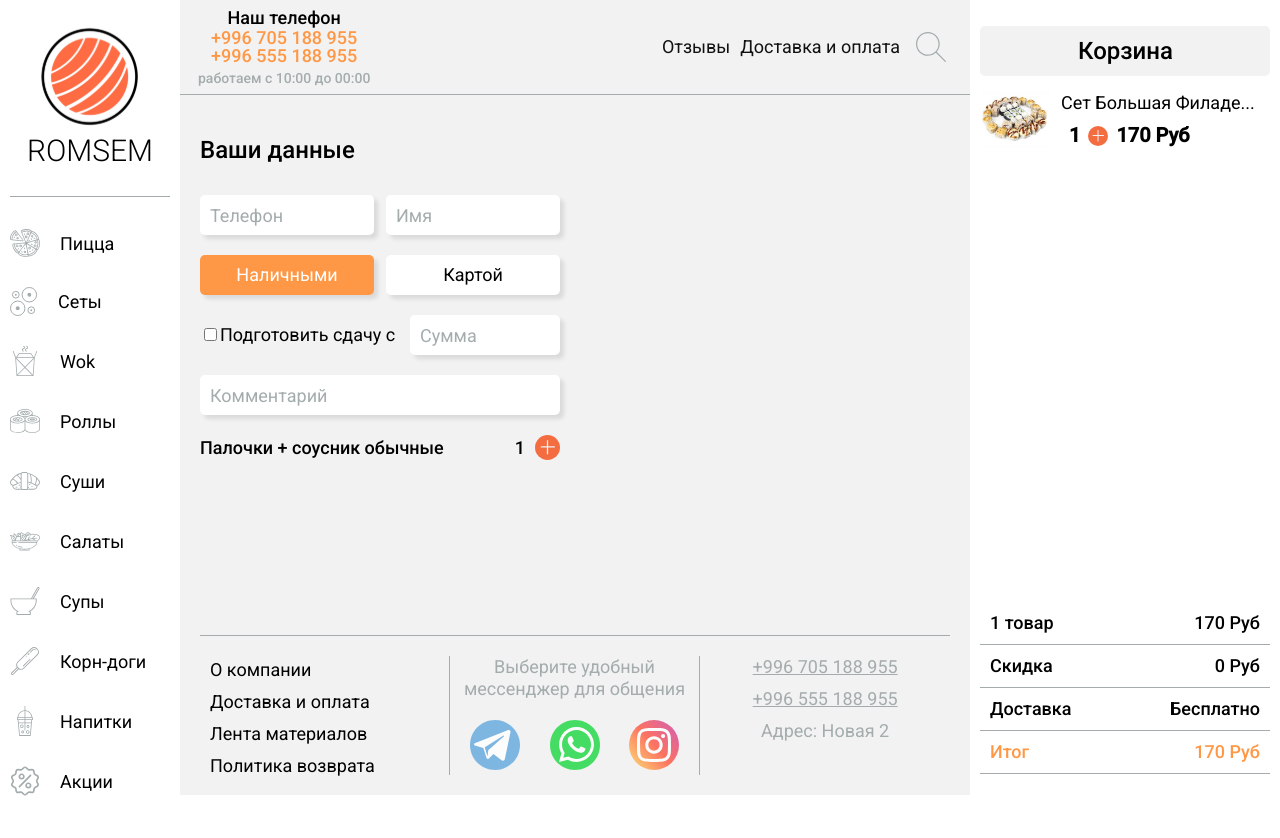
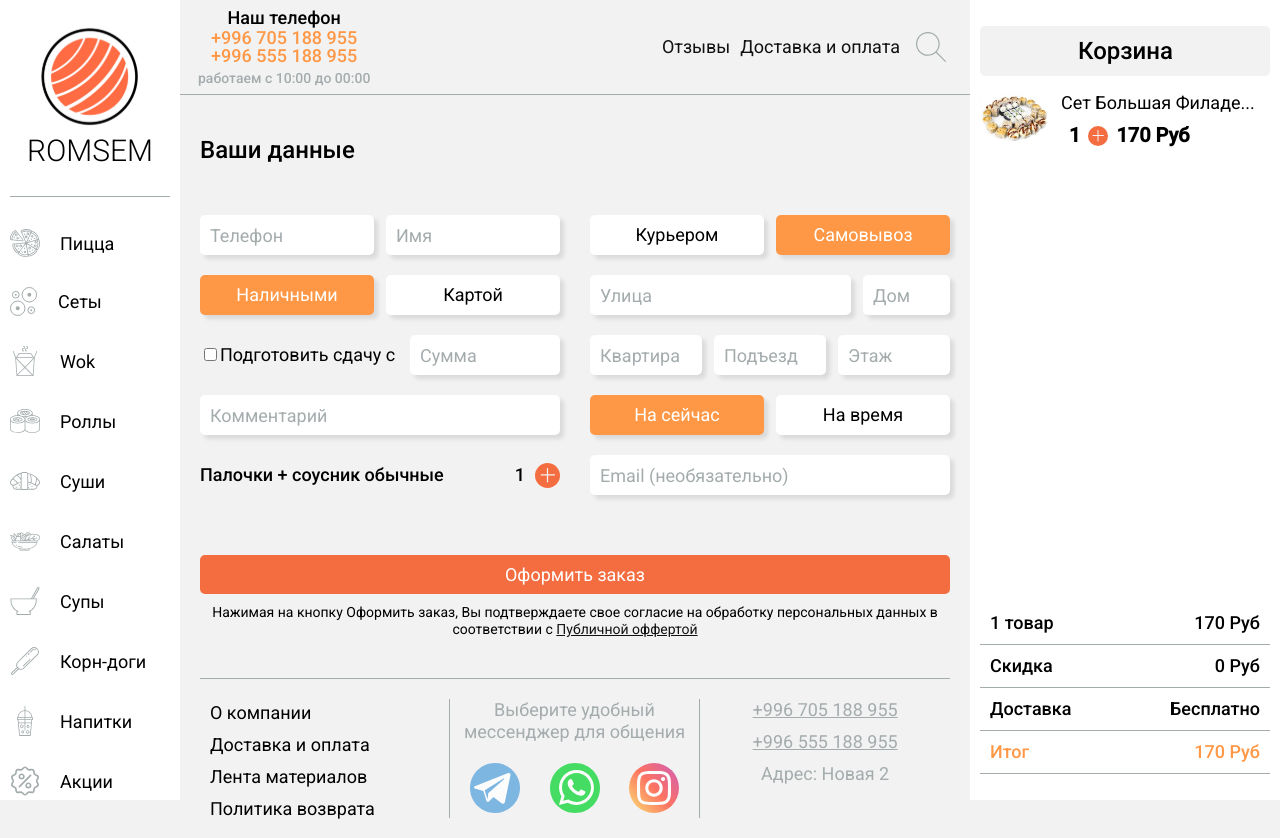
Before and after one commit to AzamatTash/React-Food-Order, a React (Create React App) app: page /ordering in a window 1280 px wide. Before the commit the page ends 800 px from the top, so only its background shows below. Built offline with nearby package versions, Linux system fonts and the light colour scheme.

Commit message:
#9 work on Ordering Page

```diff
--- a/src/Pages/Ordering/index.tsx
+++ b/src/Pages/Ordering/index.tsx
@@ -9,22 +9,31 @@ interface FormValues {
     phone: string;
     name: string;
     checked: boolean;
-    change: string;
-    comments: string;
+    change?: string;
+    comments?: string;
     street: string;
     house: string;
-    entrance: string;
-    floor: string;
-    apartment: string;
-    email: string;
+    entrance?: string;
+    floor?: string;
+    apartment?: string;
+    email?: string;
 }
 
 const Ordering = () => {
     const [count, setCount] = React.useState<number>(1);
-    const [active, setActive] = React.useState<number>(0);
+    const [payActive, setPayActive] = React.useState<number>(0);
+    const [deliveryActive, setDeliveryActive] = React.useState<number>(1);
+    const [deliveryTime, setDeliveryTime] = React.useState<number>(0);
 
     const payMethodList: string[] = ['Наличными', 'Картой'];
-    // const payMethod = payMethodList[active];
+    // const payMethod = payMethodList[payActive];
+
+    const deliveryList: string[] = ['Курьером', 'Самовывоз'];
+    const deliveryMethod = deliveryList[deliveryActive];
+    const deliveryMethodCurrent = deliveryMethod === deliveryList[1];
+
+    const deliveryTimeList: string[] = ['На сейчас', 'На время'];
+    // const deliveryTimeMethod = deliveryTimeList[deliveryTime];
 
     const initialValues:FormValues = {
         phone: '',
@@ -42,16 +51,18 @@ const Ordering = () => {
 
     const validationSchema = Yup.object({
         phone: Yup.string()
-            .max(11, 'Не корректный номер')
-            .min(11, 'Не корректный номер')
-            .required('Введите номер'),
+            .max(11, ' ')
+            .min(11, ' ')
+            .required(' '),
         name: Yup.string()
-            .max(15, 'Должно быть не более 15 символов.')
-            .required('Введите имя'),
+            .max(15, ' ')
+            .required(' '),
         change: Yup.string()
             .required(' '),
         street: Yup.string()
-            .required('')
+            .required(' '),
+        house: Yup.string()
+            .required(' ')
     });
 
     const onSubmit = (values:FormValues) => {
@@ -79,8 +90,8 @@ const Ordering = () => {
                                 </div>
                                 <div className={styles.line}>
                                     {payMethodList.map((item:string, index:number) => (
-                                        <div key={index} className={active === index ? styles.active : styles.btn}
-                                             onClick={() => setActive(index)}>{item}</div>
+                                        <div key={index} className={payActive === index ? styles.active : styles.btn}
+                                             onClick={() => setPayActive(index)}>{item}</div>
                                     ))}
                                 </div>
                                 <div className={styles.line}>
@@ -108,11 +119,51 @@ const Ordering = () => {
                                     </div>
                                 </div>
                             </div>
-                            <div className={styles.column}></div>
+                            <div className={styles.column}>
+                                <div className={styles.line}>
+                                    {deliveryList.map((item:string, index:number) => (
+                                        <div key={index} className={deliveryActive === index ? styles.active : styles.btn}
+                                             onClick={() => setDeliveryActive(index)}>{item}</div>
+                                    ))}
+                                </div>
+                                <div className={styles.line}>
+                                    <Field style={errors.street && !deliveryMethodCurrent ?
+                                        {border: '1px solid red'} : {border: 'none'}} name='street'
+                                           className={styles.street} placeholder='Улица'
+                                           disabled={deliveryMethod === deliveryList[1]}/>
+                                    <Field style={errors.house && !deliveryMethodCurrent ?
+                                        {border: '1px solid red'} : {border: 'none'}} name='house'
+                                           className={styles.house} placeholder='Дом'
+                                           disabled={deliveryMethod === deliveryList[1]}/>
+                                </div>
+                                <div className={styles.line}>
+                                    <Field style={errors.apartment && {border: '1px solid red'}} name='apartment'
+                                           className={styles.apartment} placeholder='Квартира'
+                                           disabled={deliveryMethod === deliveryList[1]}/>
+                                    <Field style={errors.entrance && {border: '1px solid red'}} name='entrance'
+                                           className={styles.entrance} placeholder='Подъезд'
+                                           disabled={deliveryMethod === deliveryList[1]}/>
+                                    <Field style={errors.floor && {border: '1px solid red'}} name='floor'
+                                           className={styles.floor} placeholder='Этаж'
+                                           disabled={deliveryMethod === deliveryList[1]}/>
+                                </div>
+                                <div className={styles.line}>
+                                    {deliveryTimeList.map((item:string, index:number) => (
+                                        <div key={index} className={deliveryTime === index ? styles.active : styles.btn}
+                                             onClick={() => setDeliveryTime(index)}>{item}</div>
+                                    ))}
+                                </div>
+                                <div className={styles.line}>
+                                    <Field name='email' className={styles.email} placeholder='Email (необязательно)'/>
+                                </div>
+                            </div>
+                            <button className={styles.button}>Оформить заказ</button>
                         </Form>
                     )
                 }}
             </Formik>
+            <div className={styles.subText}>Нажимая на кнопку Оформить заказ, Вы подтверждаете свое согласие
+                на обработку персональных данных в соответствии с <a href="#">Публичной оффертой</a></div>
         </div>
     );
 };
--- a/src/Pages/Ordering/ordering.module.sass
+++ b/src/Pages/Ordering/ordering.module.sass
@@ -11,10 +11,12 @@
   .form
     display: flex
     justify-content: space-between
+    flex-wrap: wrap
     align-items: flex-start
 
     .column
-      width: 48%
+      min-width: 48%
+      margin-top: 20px
 
       .line
         display: flex
@@ -25,7 +27,13 @@
         .phone,
         .name,
         .change,
-        .comments
+        .comments,
+        .street,
+        .house,
+        .apartment,
+        .entrance,
+        .floor,
+        .email
           width: 360px
           height: 40px
           font-size: 18px
@@ -58,6 +66,21 @@
           width: 150px
           margin-left: 10px
 
+        .street
+          width: 261px
+          margin-right: 10px
+
+        .house
+          width: 87px
+
+        .apartment,
+        .entrance
+          width: 112px
+          margin-right: 10px
+
+        .floor
+          width: 112px
+
         label
           padding-bottom: 21px
 
@@ -89,12 +112,14 @@
         .count
           font-weight: 500
           line-height: 22px
+          padding: 7.5px 0
 
         .group
           display: flex
           width: 90px
           justify-content: flex-end
           align-items: center
+          padding: 7.5px 0
 
           .count
             padding: 0 10px
@@ -103,3 +128,25 @@
             width: 25px
             height: 25px
             cursor: pointer
+
+    .button
+      align-items: center
+      min-width: 174px
+      width: 100%
+      color: #FFFFFF
+      padding: 6px 0
+      border: none
+      border-radius: 5px
+      background-color: #F46D40
+      margin-top: 40px
+      cursor: pointer
+
+  .subText
+    font-size: 14px
+    line-height: 17px
+    font-weight: 400
+    text-align: center
+    margin-top: 10px
+
+    a
+      color: #111111
```
